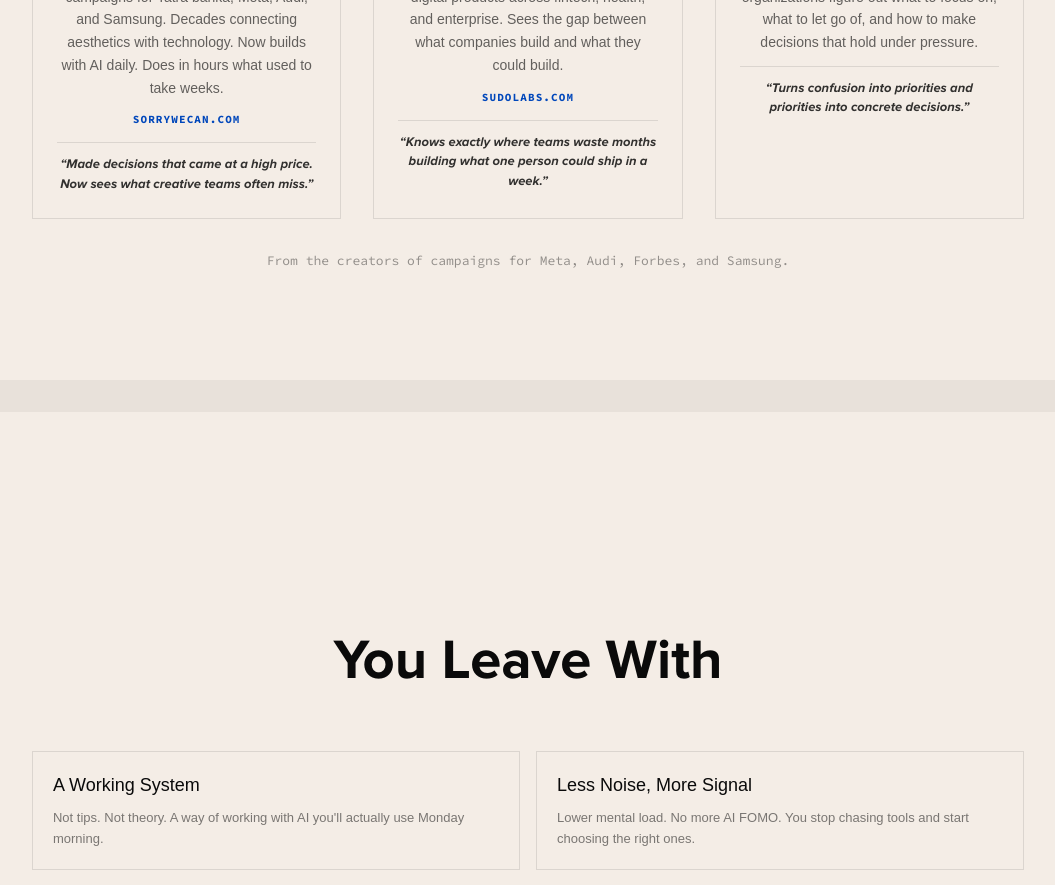
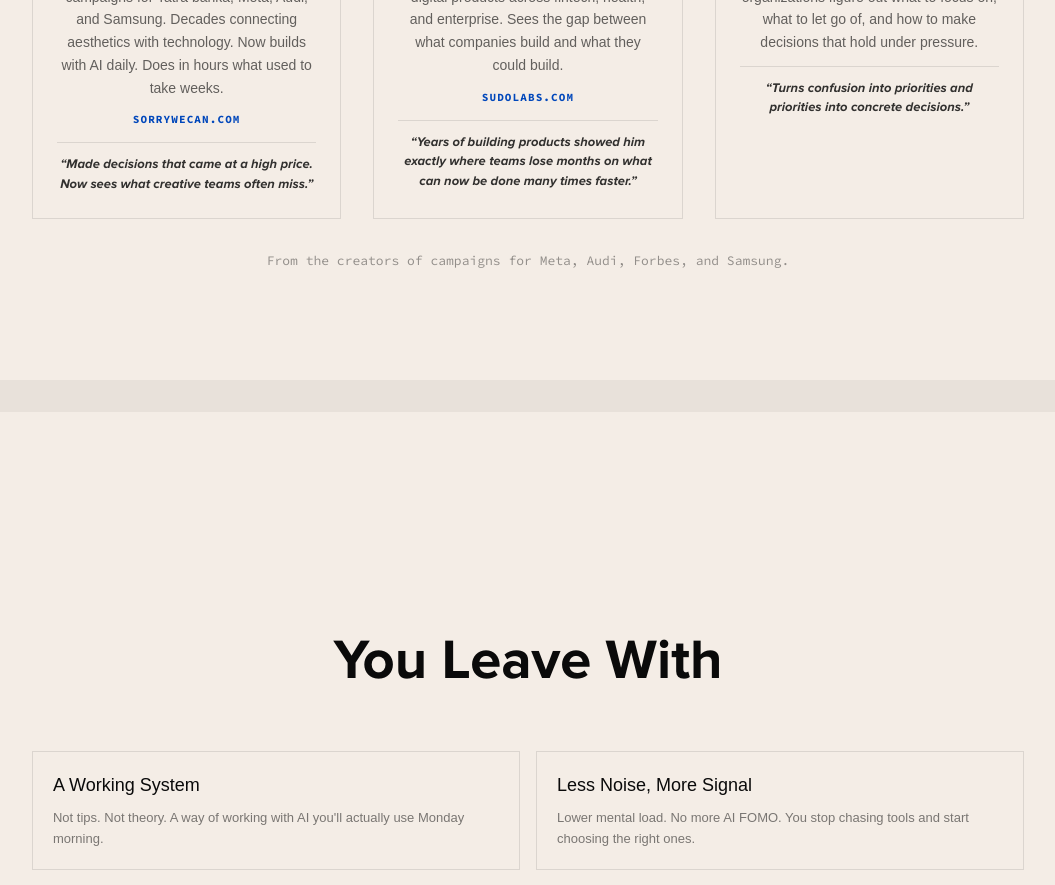
Before and after one commit to princeofwellness/researchlab, a Next.js app: page /public/onepager in a window 1280 px wide. Shown: the part 3780-4665 px from the top of the page, without its empty margins (112-1167 px from the left). Built offline with nearby package versions, Linux system fonts and the light colour scheme; a web font is replaced by a local one.

Commit message:
copy: improve Ján's tagline — years of product experience angle
Ultraworked with [Sisyphus](https://github.com/code-yeongyu/oh-my-opencode)

Co-authored-by: Sisyphus <clio-agent@sisyphuslabs.ai>

```diff
--- a/src/app/corporate/onepager/page.tsx
+++ b/src/app/corporate/onepager/page.tsx
@@ -50,7 +50,7 @@ export default function CorporateOnePager() {
                 trust: "From the creators of campaigns for Meta, Audi, Forbes, and Samsung.",
                 cards: [
                     { name: "Roland Vraník", role: "TASTE", company: "Creative Director / Founder, SORRYWECAN", tagline: "Made decisions that came at a high price. Now sees what creative teams often miss.", bio: "Creative director behind award-winning campaigns for Tatra banka, Meta, Audi, and Samsung. Decades connecting aesthetics with technology. Now builds with AI daily. Does in hours what used to take weeks.", url: "https://sorrywecan.com/" },
-                    { name: "Ján Koscelanský", role: "LEVERAGE", company: "CPO / Co-founder, SUDOLABS", tagline: "Knows exactly where teams waste months building what one person could ship in a week.", bio: "Co-founded SUDOLABS. Years shipping digital products across fintech, health, and enterprise. Sees the gap between what companies build and what they could build.", url: "https://sudolabs.com/" },
+                    { name: "Ján Koscelanský", role: "LEVERAGE", company: "CPO / Co-founder, SUDOLABS", tagline: "Years of building products showed him exactly where teams lose months on what can now be done many times faster.", bio: "Co-founded SUDOLABS. Years shipping digital products across fintech, health, and enterprise. Sees the gap between what companies build and what they could build.", url: "https://sudolabs.com/" },
                     { name: "Roman Pii Wagner", role: "CLARITY", company: "Transformational Design", tagline: "Turns confusion into priorities and priorities into concrete decisions.", bio: "Transformational designer. Helps organizations figure out what to focus on, what to let go of, and how to make decisions that hold under pressure.", url: "" }
                 ]
             },
@@ -129,7 +129,7 @@ export default function CorporateOnePager() {
                 trust: "Od tvorcov kampaní pre Meta, Audi, Forbes a Samsung.",
                 cards: [
                      { name: "Roland Vraník", role: "VKUS", company: "Creative Director / Zakladateľ, SORRYWECAN", tagline: "Prešiel si rozhodnutiami, ktoré mali vysokú cenu. Dnes vidí to, čo kreatívnym tímom často uniká.", bio: "Kreatívny riaditeľ za oceňovanými kampaňami pre Tatra banku, Meta, Audi a Samsung. Dekády na priesečníku estetiky a technológie. Dnes buduje s AI denne. Robí za hodiny, čo kedysi trvalo týždne.", url: "https://sorrywecan.com/" },
-                    { name: "Ján Koscelanský", role: "PÁKA", company: "CPO / Spoluzakladateľ, SUDOLABS", tagline: "Presne vie, kde tímy strácajú mesiace nad niečím, čo jeden človek dodá za týždeň.", bio: "Spoluzakladateľ SUDOLABS. Roky dodávania digitálnych produktov naprieč fintechom, zdravotníctvom a enterprise. Vidí priepasť medzi tým, čo firmy stavajú a čo by stavať mohli.", url: "https://sudolabs.com/" },
+                    { name: "Ján Koscelanský", role: "PÁKA", company: "CPO / Spoluzakladateľ, SUDOLABS", tagline: "Po rokoch v developmente presne vie, kde tímy trávia mesiace nad niečím, čo sa dnes dá zvládnuť mnohonásobne rýchlejšie.", bio: "Spoluzakladateľ SUDOLABS. Roky dodávania digitálnych produktov naprieč fintechom, zdravotníctvom a enterprise. Vidí priepasť medzi tým, čo firmy stavajú a čo by stavať mohli.", url: "https://sudolabs.com/" },
                      { name: "Roman Pii Wagner", role: "JASNOSŤ", company: "Transformational Design", tagline: "Mení zmätok na priority a priority na konkrétne rozhodnutia.", bio: "Transformačný dizajnér. Pomáha organizáciám zistiť, na čo sa sústrediť, čo pustiť a ako robiť rozhodnutia, ktoré vydržia pod tlakom.", url: "" }
                 ]
             },
--- a/src/app/corporate/page.tsx
+++ b/src/app/corporate/page.tsx
@@ -83,7 +83,7 @@ export default function CorporatePage() {
                          name: "Ján Koscelanský",
                          role: "LEVERAGE",
                          company: "CPO / Co-founder, SUDOLABS",
-                         tagline: "Knows exactly where teams waste months building what one person could ship in a week.",
+                         tagline: "Years of building products showed him exactly where teams lose months on what can now be done many times faster.",
                          bio: "Co-founded SUDOLABS. Years shipping digital products across fintech, health, and enterprise. Sees the gap between what companies build and what they could build.",
                          url: "https://sudolabs.com/",
                          image: ""
@@ -203,7 +203,7 @@ export default function CorporatePage() {
                          name: "Ján Koscelanský",
                          role: "PÁKA",
                          company: "CPO / Spoluzakladateľ, SUDOLABS",
-                         tagline: "Presne vie, kde tímy strácajú mesiace nad niečím, čo jeden človek dodá za týždeň.",
+                         tagline: "Po rokoch v developmente presne vie, kde tímy trávia mesiace nad niečím, čo sa dnes dá zvládnuť mnohonásobne rýchlejšie.",
                          bio: "Spoluzakladateľ SUDOLABS. Roky dodávania digitálnych produktov naprieč fintechom, zdravotníctvom a enterprise. Vidí priepasť medzi tým, čo firmy stavajú a čo by stavať mohli.",
                          url: "https://sudolabs.com/",
                          image: ""
--- a/src/app/public/onepager/page.tsx
+++ b/src/app/public/onepager/page.tsx
@@ -59,7 +59,7 @@ export default function PublicOnePager() {
                 trust: "From the creators of campaigns for Meta, Audi, Forbes, and Samsung.",
                 cards: [
                      { name: "Roland Vraník", role: "The Creative", company: "Creative Director / Founder, SORRYWECAN", bio: "Creative director behind award-winning campaigns for Tatra banka, Meta, Audi, and Samsung. Decades connecting aesthetics with technology. Now builds with AI daily. Does in hours what used to take weeks.", tagline: "Made decisions that came at a high price. Now sees what creative teams often miss.", url: "https://sorrywecan.com/" },
-                    { name: "Ján Koscelanský", role: "The Architect", company: "CPO / Co-founder, SUDOLABS", bio: "Co-founded SUDOLABS. Years shipping digital products across fintech, health, and enterprise. Sees the gap between what companies build and what they could build.", tagline: "Knows exactly where teams waste months building what one person could ship in a week.", url: "https://sudolabs.com/" },
+                    { name: "Ján Koscelanský", role: "The Architect", company: "CPO / Co-founder, SUDOLABS", bio: "Co-founded SUDOLABS. Years shipping digital products across fintech, health, and enterprise. Sees the gap between what companies build and what they could build.", tagline: "Years of building products showed him exactly where teams lose months on what can now be done many times faster.", url: "https://sudolabs.com/" },
                      { name: "Roman Pii Wagner", role: "The Navigator", company: "Transformational Design", bio: "Transformational designer. Helps organizations figure out what to focus on, what to let go of, and how to make decisions that hold under pressure.", tagline: "Turns confusion into priorities and priorities into concrete decisions.", url: "" }
                 ]
             },
@@ -132,7 +132,7 @@ export default function PublicOnePager() {
                 trust: "Od tvorcov kampaní pre Meta, Audi, Forbes a Samsung.",
                 cards: [
                      { name: "Roland Vraník", role: "Umelec", company: "Creative Director / Zakladateľ, SORRYWECAN", bio: "Kreatívny riaditeľ za oceňovanými kampaňami pre Tatra banku, Meta, Audi a Samsung. Dekády na priesečníku estetiky a technológie. Dnes buduje s AI denne. Robí za hodiny, čo kedysi trvalo týždne.", tagline: "Prešiel si rozhodnutiami, ktoré mali vysokú cenu. Dnes vidí to, čo kreatívnym tímom často uniká.", url: "https://sorrywecan.com/" },
-                    { name: "Ján Koscelanský", role: "Architekt", company: "CPO / Spoluzakladateľ, SUDOLABS", bio: "Spoluzakladateľ SUDOLABS. Roky dodávania digitálnych produktov naprieč fintechom, zdravotníctvom a enterprise. Vidí priepasť medzi tým, čo firmy stavajú a čo by stavať mohli.", tagline: "Presne vie, kde tímy strácajú mesiace nad niečím, čo jeden človek dodá za týždeň.", url: "https://sudolabs.com/" },
+                    { name: "Ján Koscelanský", role: "Architekt", company: "CPO / Spoluzakladateľ, SUDOLABS", bio: "Spoluzakladateľ SUDOLABS. Roky dodávania digitálnych produktov naprieč fintechom, zdravotníctvom a enterprise. Vidí priepasť medzi tým, čo firmy stavajú a čo by stavať mohli.", tagline: "Po rokoch v developmente presne vie, kde tímy trávia mesiace nad niečím, čo sa dnes dá zvládnuť mnohonásobne rýchlejšie.", url: "https://sudolabs.com/" },
                      { name: "Roman Pii Wagner", role: "Navigátor", company: "Transformational Design", bio: "Transformačný dizajnér. Pomáha organizáciám zistiť, na čo sa sústrediť, čo pustiť a ako robiť rozhodnutia, ktoré vydržia pod tlakom.", tagline: "Mení zmätok na priority a priority na konkrétne rozhodnutia.", url: "" }
                 ]
             },
--- a/src/app/public/page.tsx
+++ b/src/app/public/page.tsx
@@ -107,7 +107,7 @@ export default function PublicSessionsPage() {
                         name: "Ján Koscelanský",
                         role: "The Architect",
                         company: "CPO / Co-founder, SUDOLABS",
-                        tagline: "Knows exactly where teams waste months building what one person could ship in a week.",
+                        tagline: "Years of building products showed him exactly where teams lose months on what can now be done many times faster.",
                         bio: "Co-founded SUDOLABS. Years shipping digital products across fintech, health, and enterprise. Sees the gap between what companies build and what they could build.",
                         url: "https://sudolabs.com/",
                         image: ""
@@ -246,7 +246,7 @@ export default function PublicSessionsPage() {
                           name: "Ján Koscelanský",
                           role: "Architekt",
                           company: "CPO / Spoluzakladateľ, SUDOLABS",
-                          tagline: "Presne vie, kde tímy strácajú mesiace nad niečím, čo jeden človek dodá za týždeň.",
+                          tagline: "Po rokoch v developmente presne vie, kde tímy trávia mesiace nad niečím, čo sa dnes dá zvládnuť mnohonásobne rýchlejšie.",
                           bio: "Spoluzakladateľ SUDOLABS. Roky dodávania digitálnych produktov naprieč fintechom, zdravotníctvom a enterprise. Vidí priepasť medzi tým, čo firmy stavajú a čo by stavať mohli.",
                           url: "https://sudolabs.com/",
                           image: ""
```
Also changed, not shown: DSC3874-Edit-1.webp (deleted).
